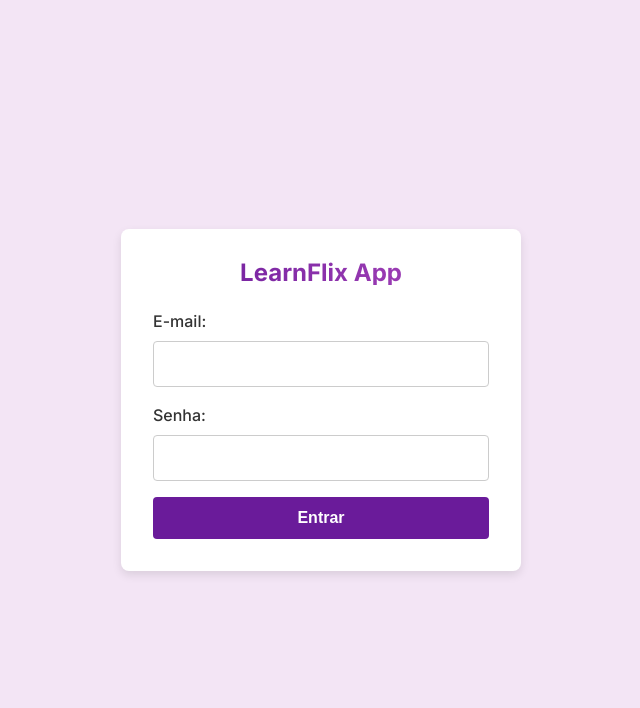
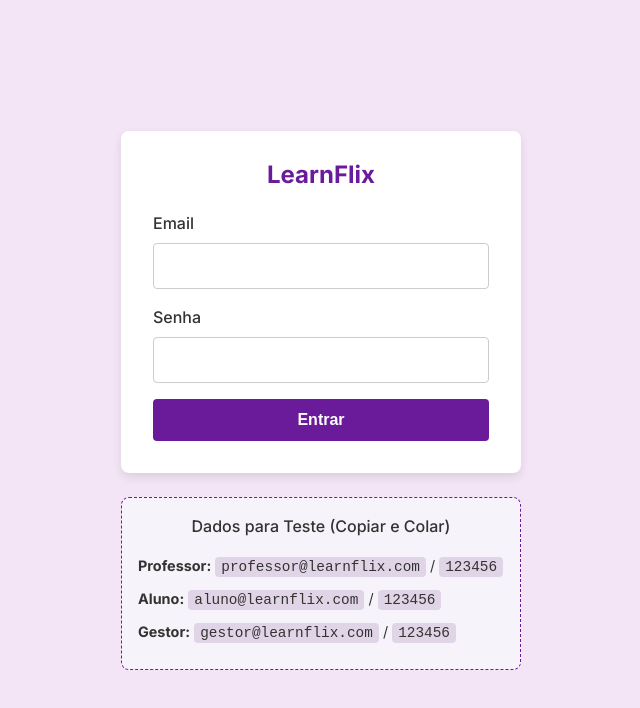
Before and after one commit to Lucas-Calo/meu-projeto-de-bloco, a React (Vite) app: page / in a window 1280 px wide. Shown: the top 708 px of the page, without its empty margins (319-959 px from the left). Built offline with nearby package versions, Linux system fonts and the light colour scheme.

Commit message:
feat: Altera acesso rápido para exibir credenciais de teste

```diff
--- a/src/pages/LoginPage.css
+++ b/src/pages/LoginPage.css
@@ -4,6 +4,11 @@
   align-items: center;
   min-height: 100vh;
   padding: 1rem;
+}
+
+.login-wrapper {
+  width: 100%;
+  max-width: 400px;
 }
 
 .login-form {
@@ -18,6 +23,7 @@
 
 .login-form h2 {
   color: var(--purple-primary);
+  margin-top: 0;
   margin-bottom: 1.5rem;
 }
 
@@ -70,6 +76,37 @@
 
 }
 
+/* --- ESTILOS PARA DADOS DE TESTE --- */
+.credentials-info {
+  margin-top: 1.5rem;
+  padding: 1rem;
+  background: #f7f3fa;
+  border: 1px dashed var(--purple-primary);
+  border-radius: 8px;
+}
+
+.credentials-info h4 {
+  margin-top: 0;
+  margin-bottom: 1rem;
+  color: var(--text-primary);
+  font-weight: 500;
+  text-align: center;
+}
+
+.credentials-info p {
+  margin: 0.5rem 0;
+  font-size: 0.9rem;
+  color: #333;
+}
+
+.credentials-info code {
+  background-color: #e0d5e6;
+  padding: 2px 6px;
+  border-radius: 4px;
+  font-family: 'Courier New', Courier, monospace;
+  user-select: all;
+}
+
 /* --- MEDIA QUERY PARA MOBILE --- */
 @media (max-width: 768px) {
   .login-form {
--- a/src/pages/LoginPage.jsx
+++ b/src/pages/LoginPage.jsx
@@ -37,10 +37,11 @@ const LoginPage = () => {
 
   return (
     <div className="login-container">
+      <div className="login-wrapper">
         <form className="login-form" onSubmit={handleSubmit}>
-        <h2 className='text-gradient'>LearnFlix App</h2>
+          <h2>LearnFlix</h2>
           <div className="input-group">
-          <label htmlFor="email">E-mail:</label>
+            <label htmlFor="email">Email</label>
             <input
               type="email"
               id="email"
@@ -50,7 +51,7 @@ const LoginPage = () => {
             />
           </div>
           <div className="input-group">
-          <label htmlFor="password">Senha:</label>
+            <label htmlFor="password">Senha</label>
             <input
               type="password"
               id="password"
@@ -62,6 +63,21 @@ const LoginPage = () => {
           {error && <p className="error-message">{error}</p>}
           <button type="submit" className="login-button">Entrar</button>
         </form>
+
+        {/* --- NOVA SEÇÃO DE DADOS PARA TESTE --- */}
+        <div className="credentials-info">
+          <h4>Dados para Teste (Copiar e Colar)</h4>
+          <p>
+            <strong>Professor:</strong> <code>professor@learnflix.com</code> / <code>123456</code>
+          </p>
+          <p>
+            <strong>Aluno:</strong> <code>aluno@learnflix.com</code> / <code>123456</code>
+          </p>
+          <p>
+            <strong>Gestor:</strong> <code>gestor@learnflix.com</code> / <code>123456</code>
+          </p>
+        </div>
+      </div>
     </div>
   );
 };
```
Lines whose indentation alone changed are shown as unchanged.
